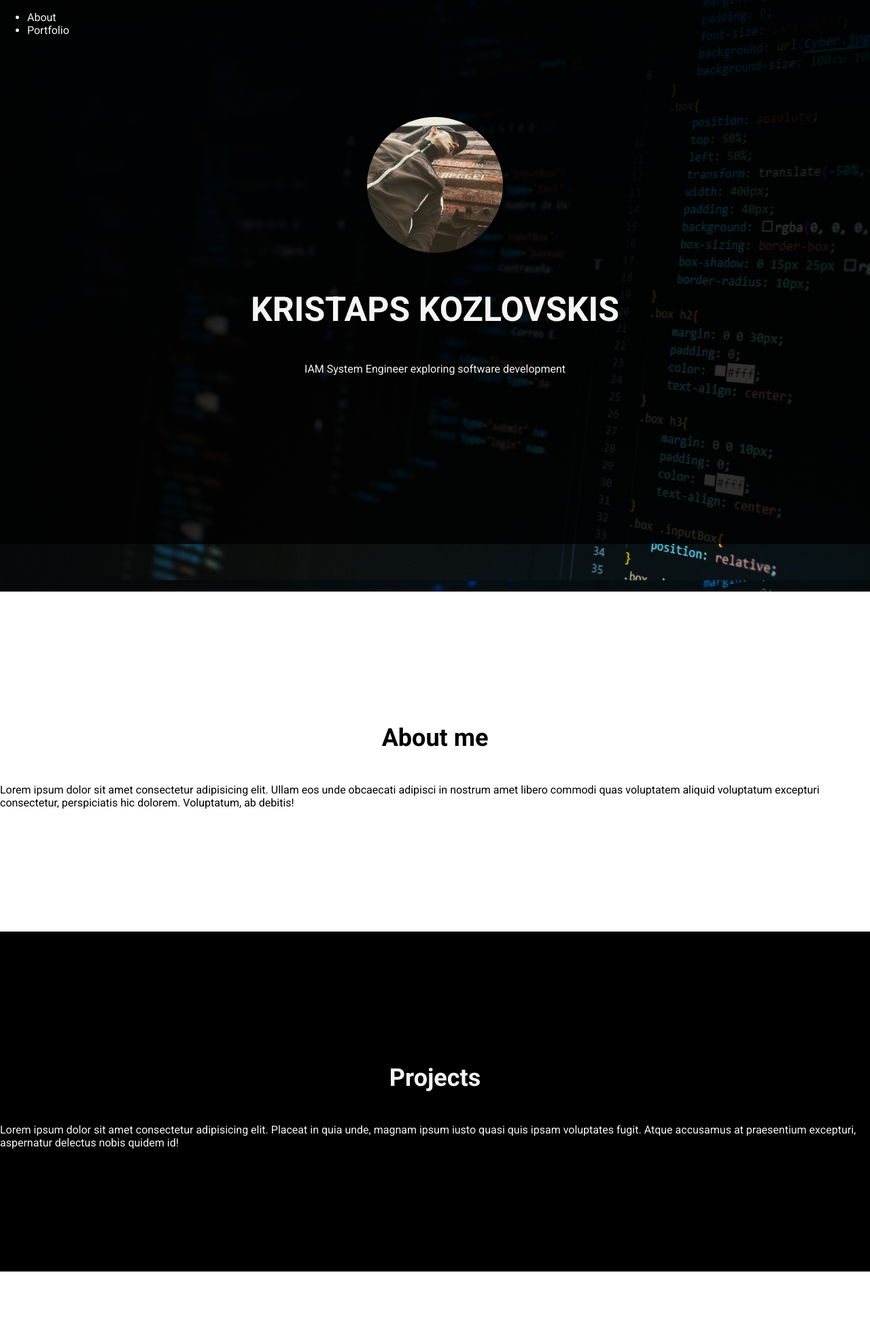
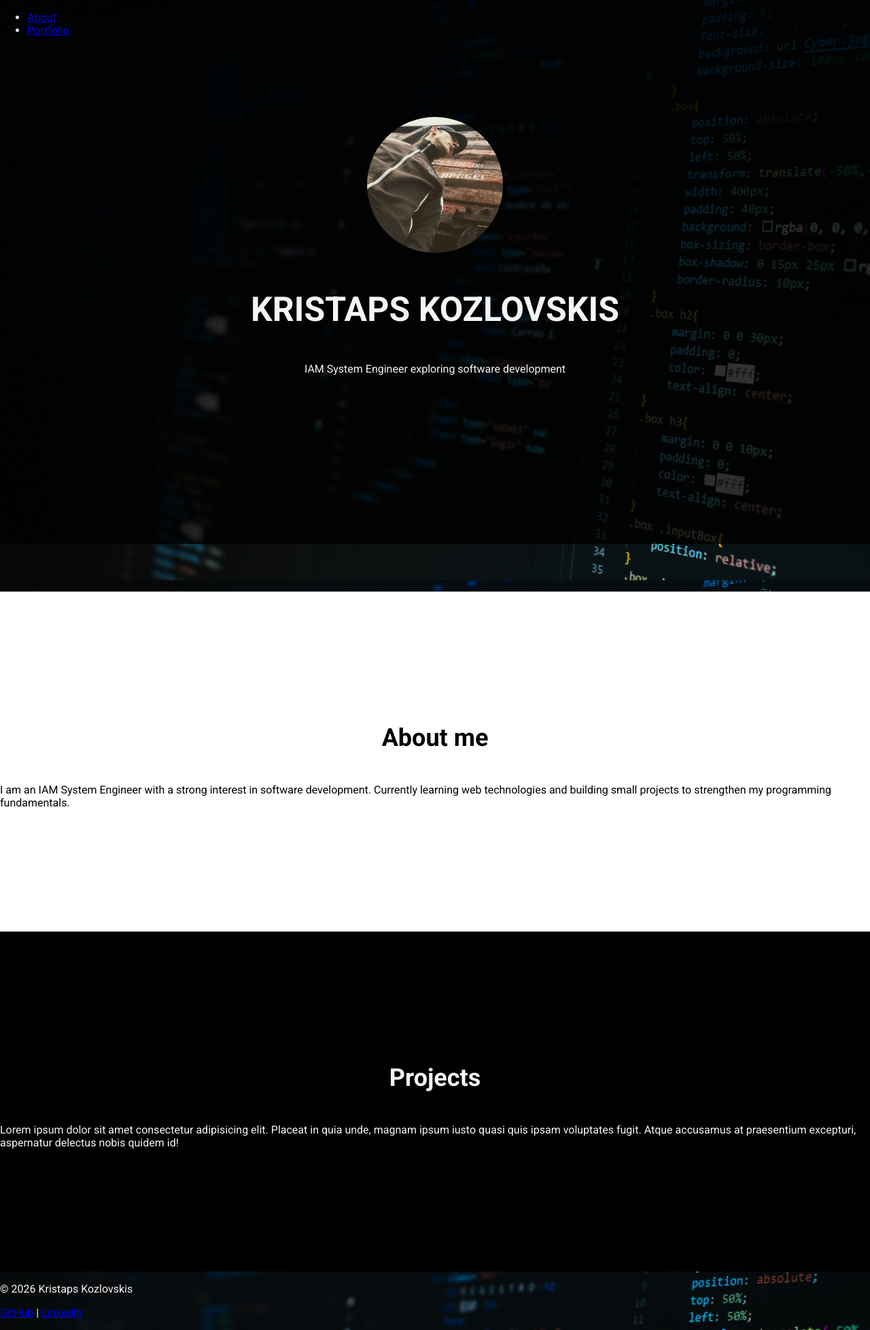
Before and after one commit to kristapsweb/kristapsweb.github.io, a plain HTML site: page index.html in a window 1280 px wide. Shown: the whole page at 68% size. Before the commit the page ends 1870 px from the top, so only its background shows below. Drawn offline with Linux system fonts and the light colour scheme.

Commit message:
Changes to HTML structure

```diff
--- a/index.html
+++ b/index.html
@@ -4,42 +4,52 @@
 <head>
     <meta charset="UTF-8">
     <meta name="viewport" content="width=device-width, initial-scale=1.0">
+    <meta name="description" content="Kristaps Kozlovskis - IAM System Engineer exploring software development">
+    <meta name="author" content="Kristaps Kozlovskis">
     <link rel="stylesheet" href="style.css">
     <title>kristapsweb</title>
 </head>
 
 <body>
 
-    <div class="menu">
+    <nav class="menu">
         <ul>
-            <li>About</li>
-            <li>Portfolio</li>
+            <li><a href="#about">About</a></li>
+            <li><a href="#projects">Portfolio</a></li>
         </ul>
-    </div>
+    </nav>
 
-    <div class="header">
+    <header class="header">
         <div class="header-items">
-            <img src="/media/profile.jpg" alt="Personal portrait">
+            <img src="/media/profile.jpg" alt="Portrait of Kristaps Kozlovskis">
             <h1>Kristaps Kozlovskis</h1>
             <p>IAM System Engineer exploring software development</p>
         </div>
-    </div>
+    </header>
 
-    <div class="about">
-        <h2>About me</h2>
-        <p>Lorem ipsum dolor sit amet consectetur adipisicing elit. Ullam eos unde obcaecati adipisci in nostrum amet
-            libero commodi quas voluptatem aliquid voluptatum excepturi consectetur, perspiciatis hic dolorem.
-            Voluptatum, ab debitis!</p>
-    </div>
+    <main>
+        <section id="about" class="about">
+            <h2>About me</h2>
+            <p>I am an IAM System Engineer with a strong interest in software development.
+                Currently learning web technologies and building small projects to strengthen
+                my programming fundamentals.</p>
+        </section>
 
-    <div class="projects">
-        <h2>Projects</h2>
-        <p>Lorem ipsum dolor sit amet consectetur adipisicing elit. Placeat in quia unde, magnam ipsum iusto quasi quis
-            ipsam voluptates fugit. Atque accusamus at praesentium excepturi, aspernatur delectus nobis quidem id!</p>
-    </div>
+        <section id="projects" class="projects">
+            <h2>Projects</h2>
+            <p>Lorem ipsum dolor sit amet consectetur adipisicing elit. Placeat in quia unde, magnam ipsum iusto quasi
+                quis
+                ipsam voluptates fugit. Atque accusamus at praesentium excepturi, aspernatur delectus nobis quidem id!
+            </p>
+        </section>
+    </main>
 
     <footer>
-
+        <p>© 2026 Kristaps Kozlovskis</p>
+        <p>
+            <a href="https://github.com/kristapsweb" target="_blank">GitHub</a> |
+            <a href="https://www.linkedin.com/in/kristapsweb/" target="_blank">LinkedIn</a>
+        </p>
     </footer>
 
 </body>
```
Also changed, not shown: style.css (+5 -6 lines).
